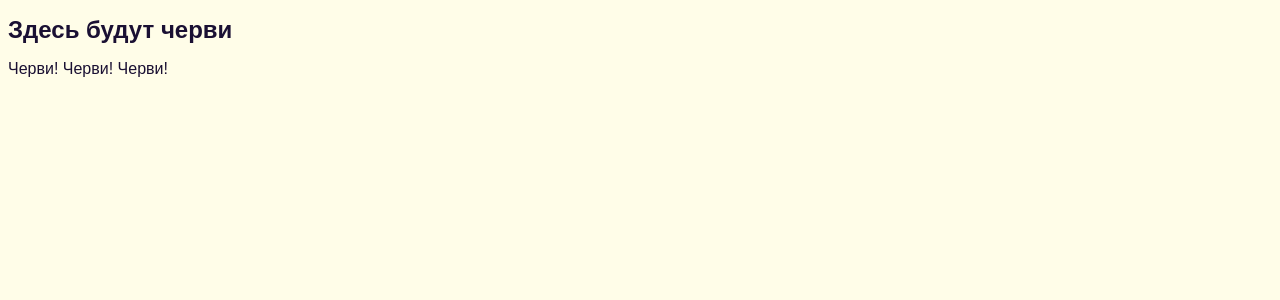
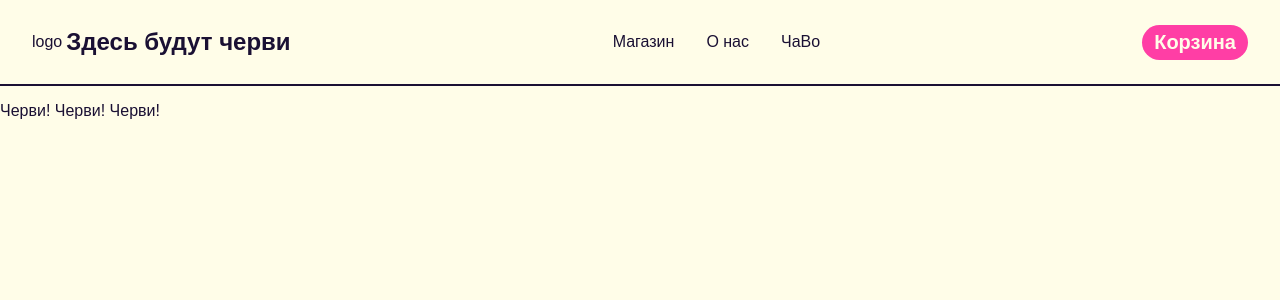
Before and after one commit to otiosumax/squirmles-shop, a React (Vite) app: page / in a window 1280 px wide. Shown: the top 300 px of the page. Built offline with nearby package versions, Linux system fonts and the light colour scheme; a web font is replaced by a local one.

Commit message:
header visuals

```diff
--- /dev/null
+++ b/src/app.tsx
@@ -0,0 +1,22 @@
+import "./styles/app.css";
+import Hero from "./components/hero";
+
+export default function App() {
+  return (
+    <>
+      <div className="header">
+        <div className="logo-container">
+          <div className="logo">logo</div>
+          <h1>Здесь будут черви</h1>
+        </div>
+        <div className="menu">
+          <p>Магазин</p>
+          <p>О нас</p>
+          <p>ЧаВо</p>
+        </div>
+        <h2 className="cart">Корзина</h2>
+      </div>
+      <Hero />
+    </>
+  );
+}
--- a/src/components/hero.tsx
+++ b/src/components/hero.tsx
@@ -3,7 +3,6 @@ import '../styles/hero.css';
 export default function Hero() {
   return (
     <>
-    <h1>Здесь будут черви</h1>
      <p>Черви! Черви! Черви!</p>
     </>
   );
--- a/src/main.tsx
+++ b/src/main.tsx
@@ -2,11 +2,11 @@ import { StrictMode } from 'react'
 import { createRoot } from 'react-dom/client'
 import './styles/index.css'
 import './styles/font.css'
-import Hero from './components/hero'
+import App from './App'
 
 
 createRoot(document.getElementById('root')!).render(
   <StrictMode>
-    <Hero />
+    <App />
   </StrictMode>,
 )
--- /dev/null
+++ b/src/styles/app.css
@@ -0,0 +1,45 @@
+.header {
+  position: fixed;
+  top: 0;
+  left: 0;
+  width: 100%;
+  padding: 8px 32px;
+  border-bottom: var(--border-width) solid var(--border);
+  background-color: var(--background);
+
+  box-sizing: border-box;
+
+  display: flex;
+  justify-content: space-between;
+  align-items: center;
+
+  .menu {
+    display: flex;
+    gap: 32px;
+  }
+
+  .logo-container {
+    display: inline-flex;
+    align-items: center;
+    gap: 4px;
+
+    h1 {
+      margin: 0;
+      line-height: 1;
+    }
+  }
+
+  .cart {
+    background-color: var(--primary);
+    color: var(--background);
+    padding: 6px 12px;
+    border-radius: 1000pt;
+
+    cursor: pointer;
+    user-select: none;
+  }
+}
+
+body {
+  margin: 0;
+}
--- a/src/styles/hero.css
+++ b/src/styles/hero.css
@@ -1,2 +1,3 @@
 .hero {
+  top: 80px;
 }
--- a/src/styles/index.css
+++ b/src/styles/index.css
@@ -1,17 +1,23 @@
 :root {
+  --background: #fffde8;
+  --foreground: #1a1033;
+  --primary: #ff3ea5;
+  --secondary: #b9f5a0;
+  --border: #1a1033;
+
   --font-size: 16px;
-  --background: #FFFDE8;
-  --foreground: #1A1033;
-  --primary: #FF3EA5;
-  --secondary: #B9F5A0;
-  --border: #1A1033;
+  --radius: 1rem;
+  --border-width: 2px;
 
-  --radius: 1rem;
+  padding: 0;
+  margin: 0;
 }
 
 body {
   background-color: var(--background);
   color: var(--foreground);
+  padding: 86px 0 0;
+  margin: 0;
 }
 
 p {
@@ -21,3 +27,11 @@ p {
 h1 {
   font-size: 1.5rem;
 }
+
+h2 {
+  font-size: 1.25rem;
+}
+
+h3 {
+  font-size: 1.125rem;
+}
```
